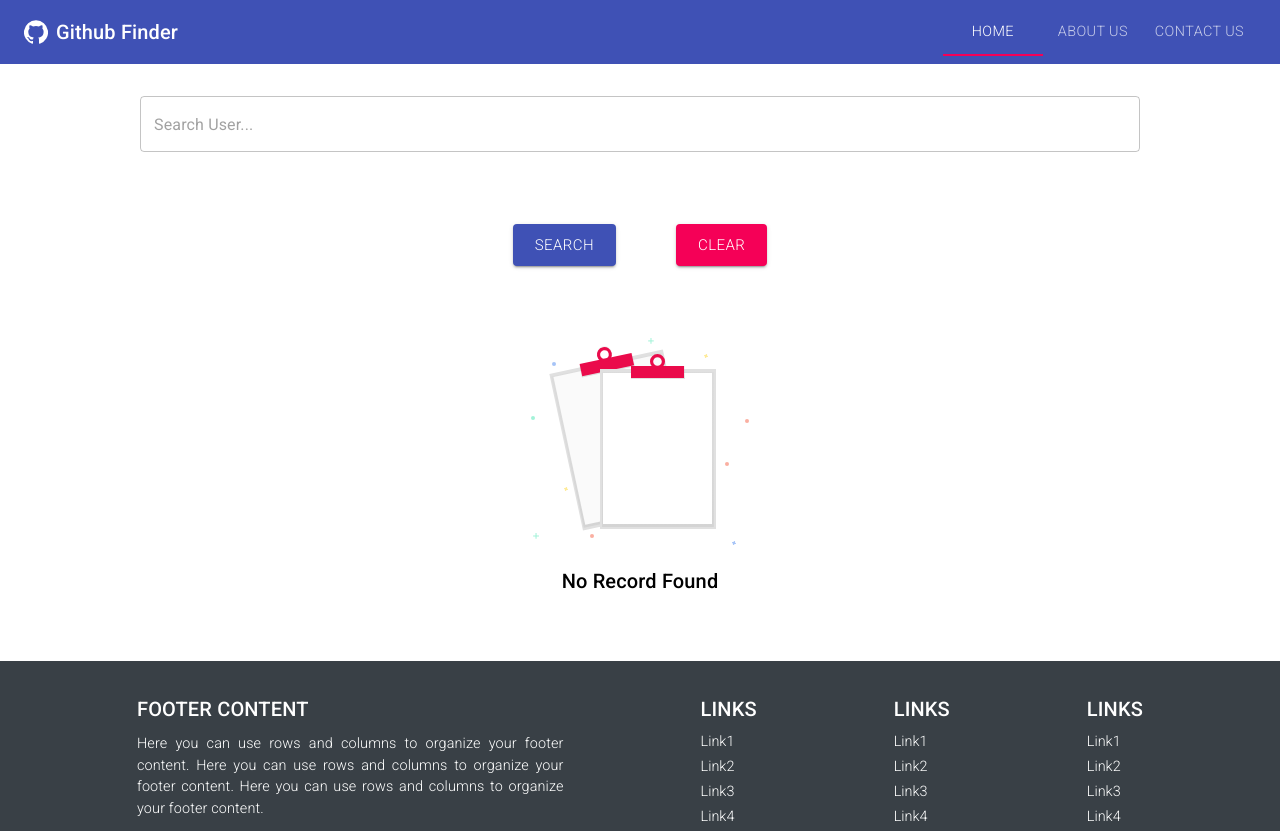
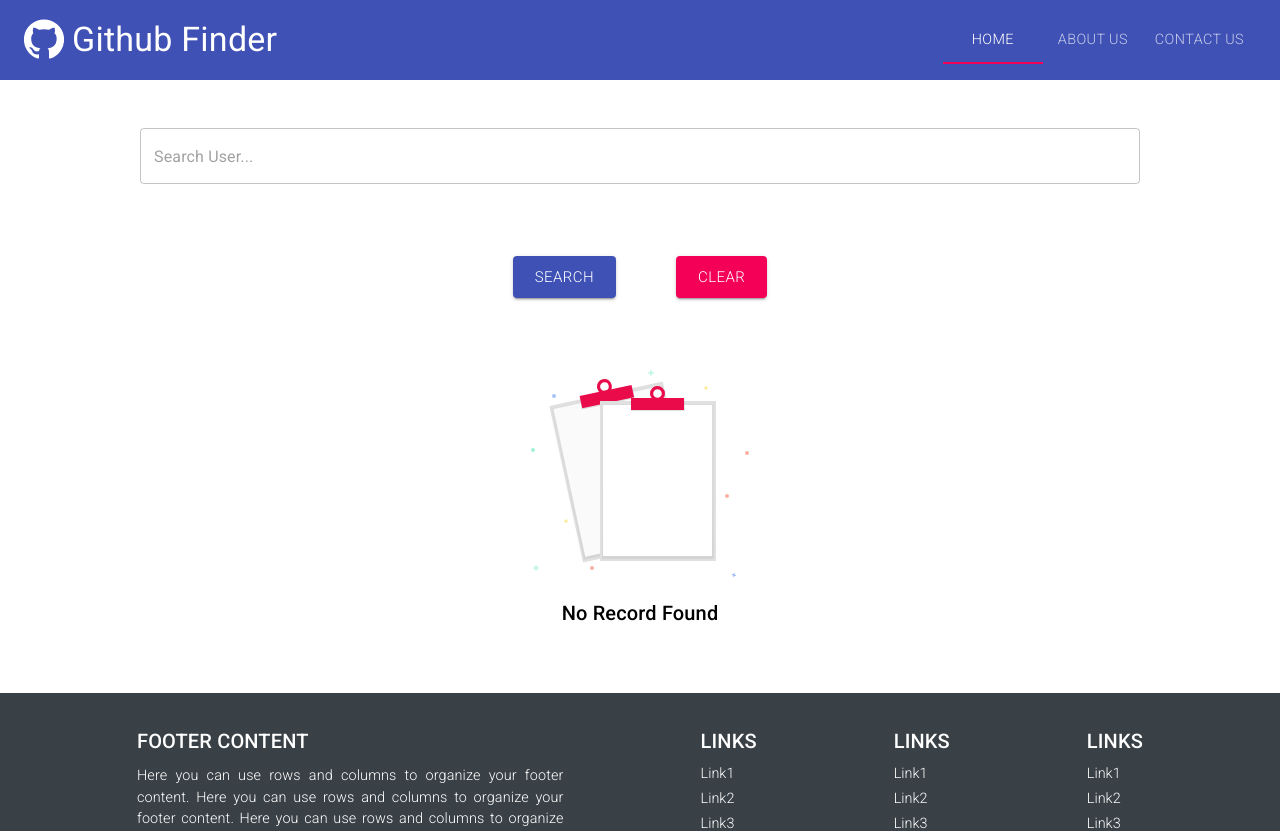
Before and after one commit to altafjava/githubfinder-materialui, a React (Create React App) app: page / in a window 1280 px wide. Shown: the top 831 px of the page. Built offline with nearby package versions, Linux system fonts and the light colour scheme; no server answers.

Commit message:
Header logo link created, toolbar height increased

```diff
--- a/src/components/layout/Header.js
+++ b/src/components/layout/Header.js
@@ -11,6 +11,7 @@ import GithubIcon from '@material-ui/icons/GitHub';
 import MenuIcon from '@material-ui/icons/Menu';
 import { makeStyles } from '@material-ui/styles';
 import React, { Fragment, useState } from 'react';
+import { Link } from 'react-router-dom';
 
 function ElevationScroll(props) {
   const { children } = props;
@@ -37,6 +38,11 @@ const useStyles = makeStyles((theme) => ({
       backgroundColor: 'transparent',
     },
   },
+  githubIcon: {
+    ...theme.shape.icon,
+    width: 40,
+    height: 40,
+  },
   menuIcon: {
     width: '30px',
     height: '30px',
@@ -48,7 +54,7 @@ const useStyles = makeStyles((theme) => ({
     color: theme.palette.common.white,
   },
   homeMargin: {
-    marginBottom: '6em',
+    marginBottom: '8em',
     [theme.breakpoints.down('xs')]: {
       marginBottom: '4em',
     },
@@ -58,6 +64,13 @@ const useStyles = makeStyles((theme) => ({
   },
   appBar: {
     zIndex: theme.zIndex.modal + 1,
+  },
+  toolbar: {
+    minHeight: 80,
+  },
+  a: {
+    textDecoration: 'none',
+    color: 'white',
   },
 }));
 const Header = () => {
@@ -137,11 +150,13 @@ const Header = () => {
     <React.Fragment>
       <ElevationScroll>
         <AppBar className={classes.appBar}>
-          <Toolbar>
-            <GithubIcon />
-            <Typography variant='h6' style={{ paddingLeft: '0.5rem' }}>
-              Github Finder
-            </Typography>
+          <Toolbar className={classes.toolbar}>
+            <Link to='/' className={classes.a}>
+              <GithubIcon className={classes.githubIcon} />
+              <Typography variant='h4' style={{ paddingLeft: '0.5rem' }} display='inline'>
+                Github Finder
+              </Typography>
+            </Link>
             {isScreenForDesktop ? tabs : drawer}
           </Toolbar>
         </AppBar>
```
